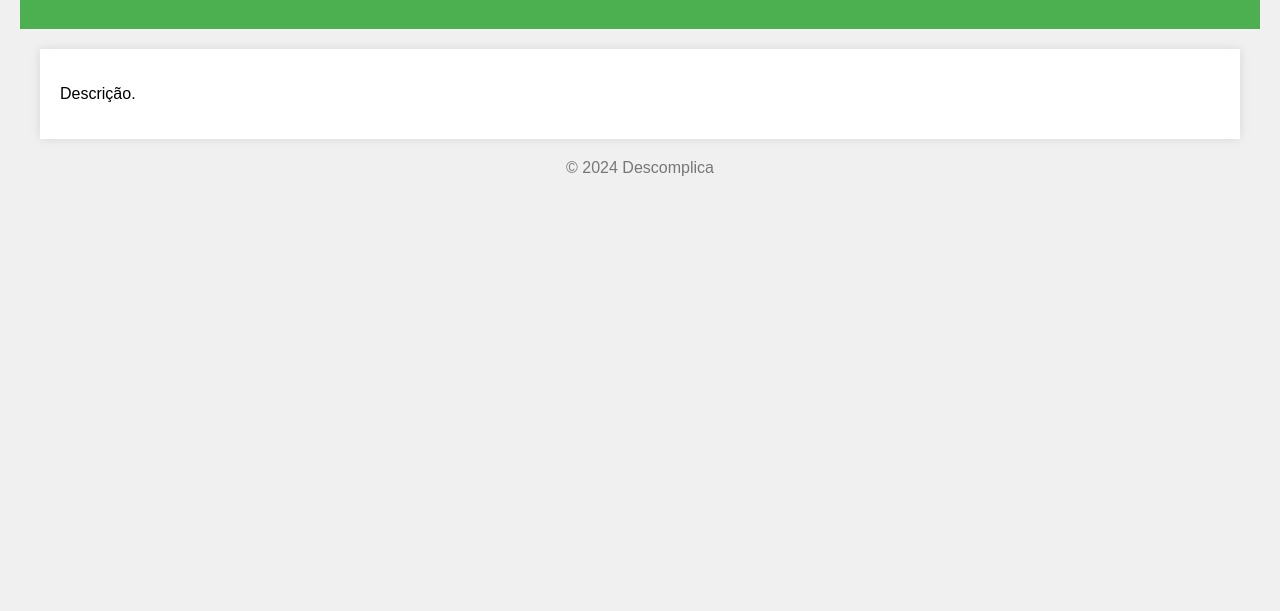
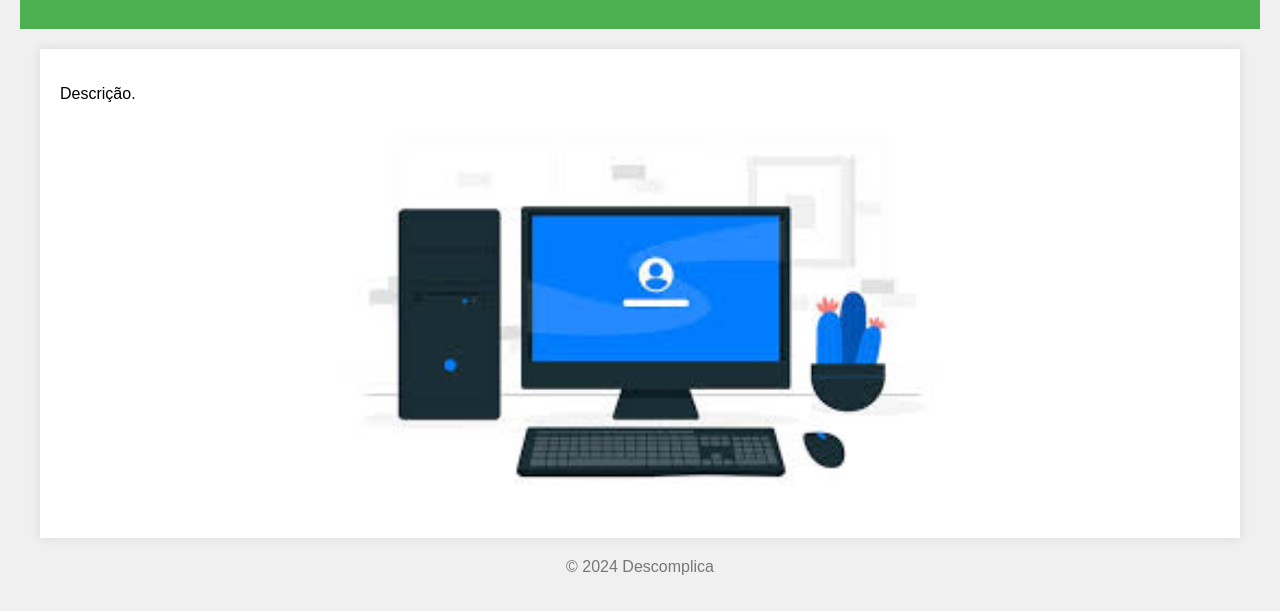
Before and after one commit to Tarcisiomn96/descomplica, a plain HTML site: page index.html in a window 1280 px wide. Shown: the part 91-702 px from the top of the page. Drawn offline with Linux system fonts and the light colour scheme.

Commit message:
adiciona imagem ao index.html

```diff
--- a/index.html
+++ b/index.html
@@ -9,8 +9,9 @@
     <header>
         <h1>Descomplica Faculdade Digital</h1>
     </header>
-    <main>
+	<main>
         <p>Descrição.</p>
+        <img src="imagens/computador.jpg" alt="Imagem de um computador" style="width:100%; max-width:600px; display:block; margin:auto;">
     </main>
     <footer>
         <p>&copy; 2024 Descomplica</p>
@@ -40,5 +41,12 @@
             margin-top: 20px;
             color: #777;
         }
+	img {
+            width: 100%;
+            max-width: 600px;
+            display: block;
+            margin: auto;
+        }
+
     </style>
 </html>
```
